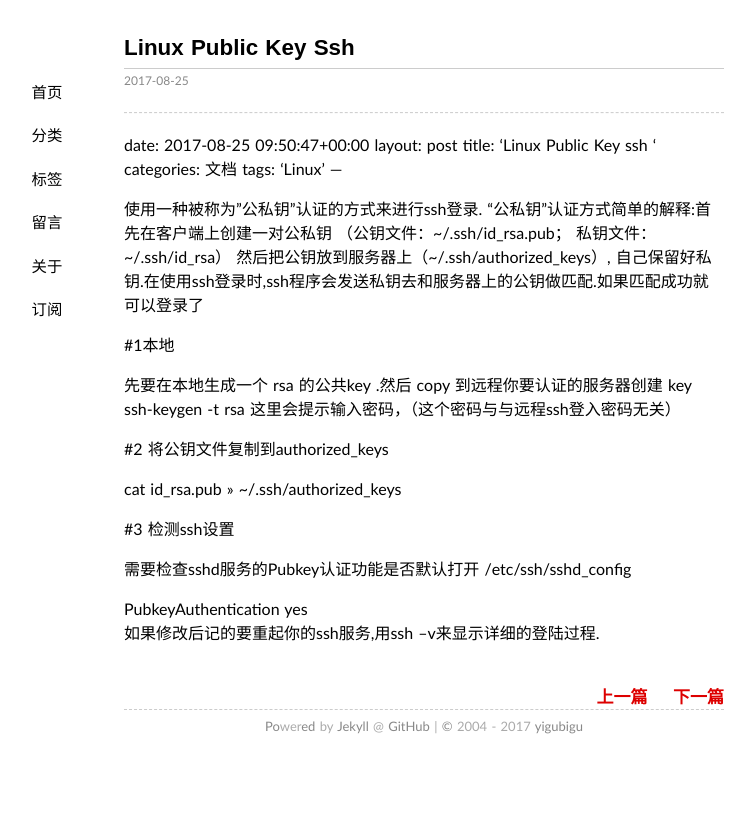
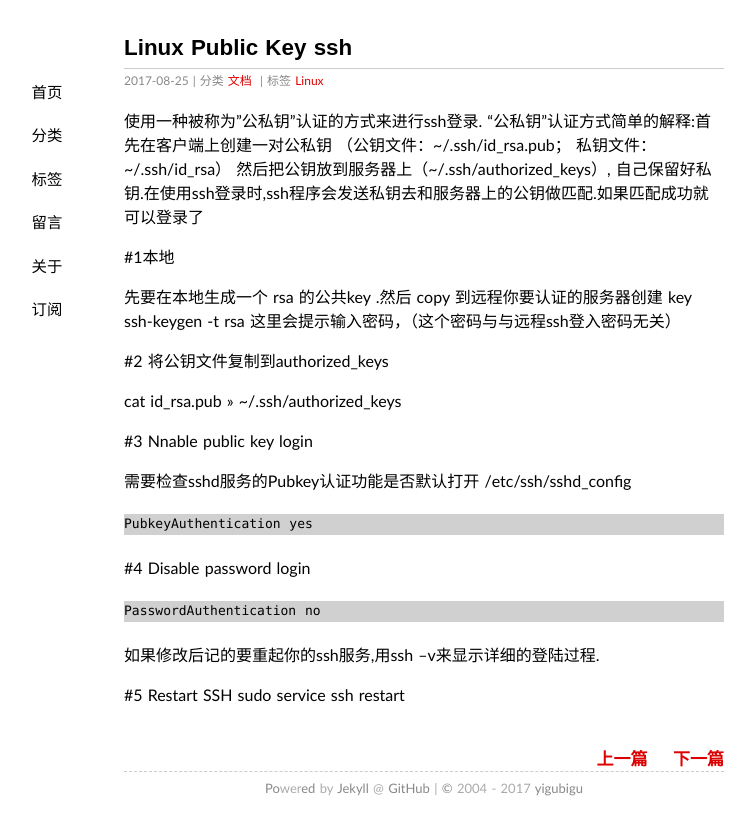
Before and after one commit to yigubigu/yigubigu.github.io, a Jekyll site: the page built from _posts/2017-08-25-linux-public-key-ssh.md, in a window 1280 px wide. Shown: the top 835 px of the page, without its empty margins (216-971 px from the left). Built offline with Jekyll 4.4.1, drawn with Linux system fonts in a browser that asks for light colours; our own code applies the rules of GitHub Pages for plain Markdown files.

Commit message:
refine script

````diff
--- a/_posts/2017-08-25-linux-public-key-ssh.md
+++ b/_posts/2017-08-25-linux-public-key-ssh.md
@@ -1,4 +1,3 @@
-
 ---
 date: 2017-08-25 09:50:47+00:00
 layout: post
@@ -20,10 +19,22 @@ ssh-keygen -t rsa
 
 cat id_rsa.pub >> ~/.ssh/authorized_keys
 
-#3 检测ssh设置
+#3 Nnable public key login
 
 需要检查sshd服务的Pubkey认证功能是否默认打开
 /etc/ssh/sshd_config
 
+```
 PubkeyAuthentication yes
+```
+
+#4 Disable password login
+
+```
+PasswordAuthentication no
+```
+
 如果修改后记的要重起你的ssh服务,用ssh –v来显示详细的登陆过程.
+
+#5 Restart SSH
+sudo service ssh restart
````
